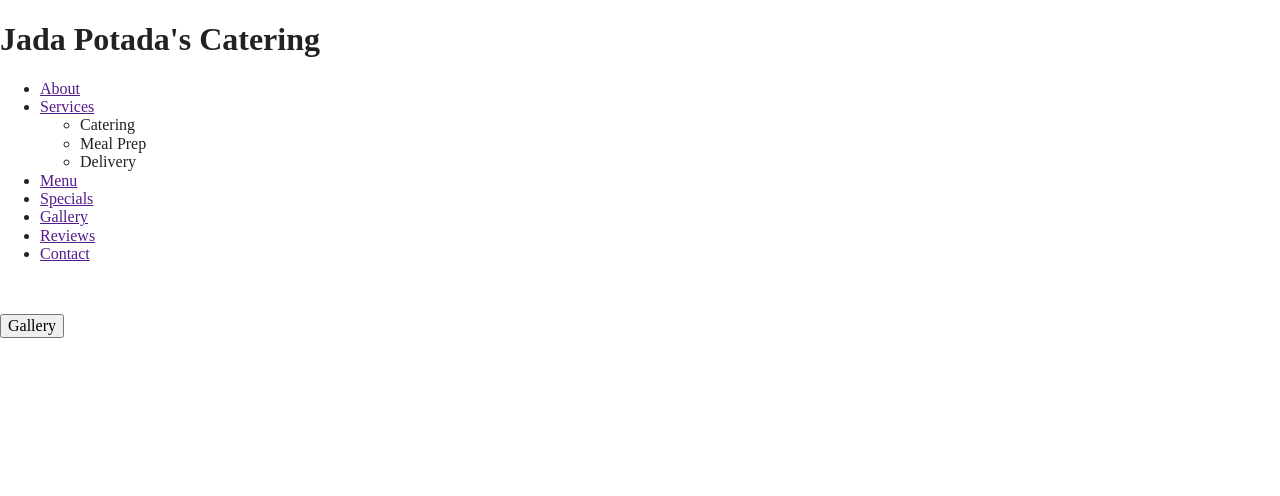
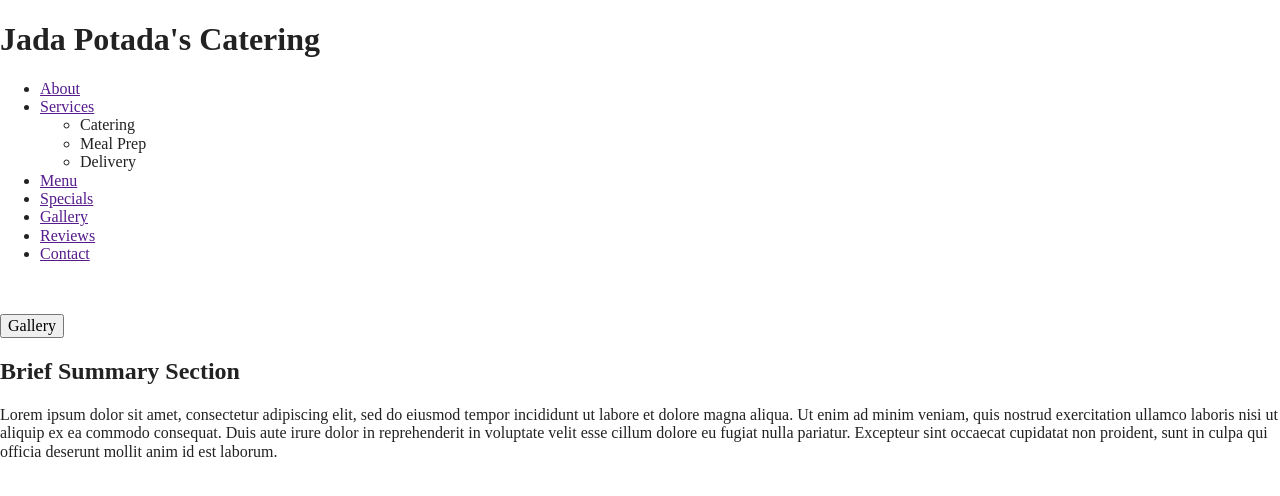
Before and after one commit to Classied/jada-potadas-catering, a website built with Parcel: page index.html in a window 1280 px wide. Built offline with nearby package versions, Linux system fonts and the light colour scheme.

Commit message:
Added h2/p tags and summary under homepage-summary section

```diff
--- a/index.html
+++ b/index.html
@@ -56,7 +56,12 @@
         <button class="photo-gallery">Gallery</button>
       </section>
 
-      <section class="homepage-summary"></section>
+      <section class="homepage-summary">
+        <h2>Brief Summary Section</h2>
+        <p>
+          Lorem ipsum dolor sit amet, consectetur adipiscing elit, sed do eiusmod tempor incididunt ut labore et dolore magna aliqua. Ut enim ad minim veniam, quis nostrud exercitation ullamco laboris nisi ut aliquip ex ea commodo consequat. Duis aute irure dolor in reprehenderit in voluptate velit esse cillum dolore eu fugiat nulla pariatur. Excepteur sint occaecat cupidatat non proident, sunt in culpa qui officia deserunt mollit anim id est laborum.
+        </p>
+      </section>
       <section class="#special"></section>
       <section class="testimony"></section>
     </body>
```
